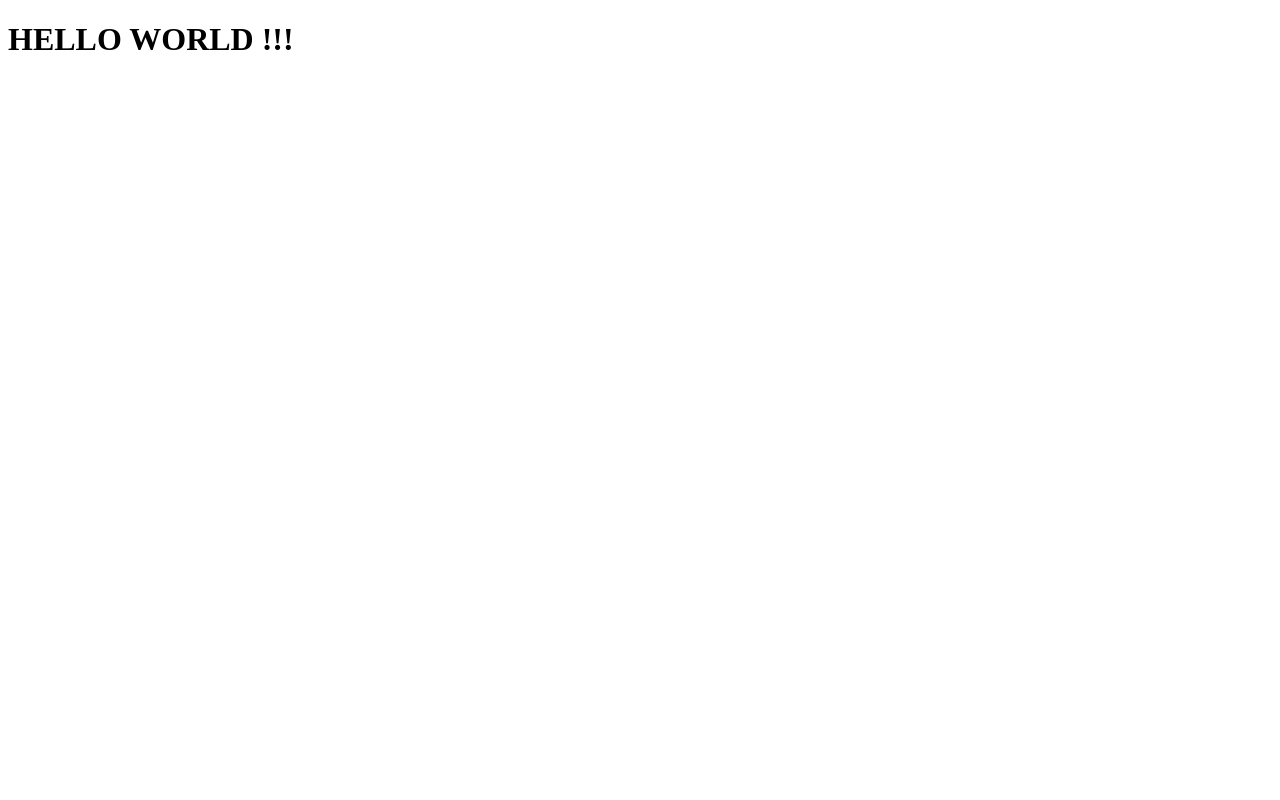
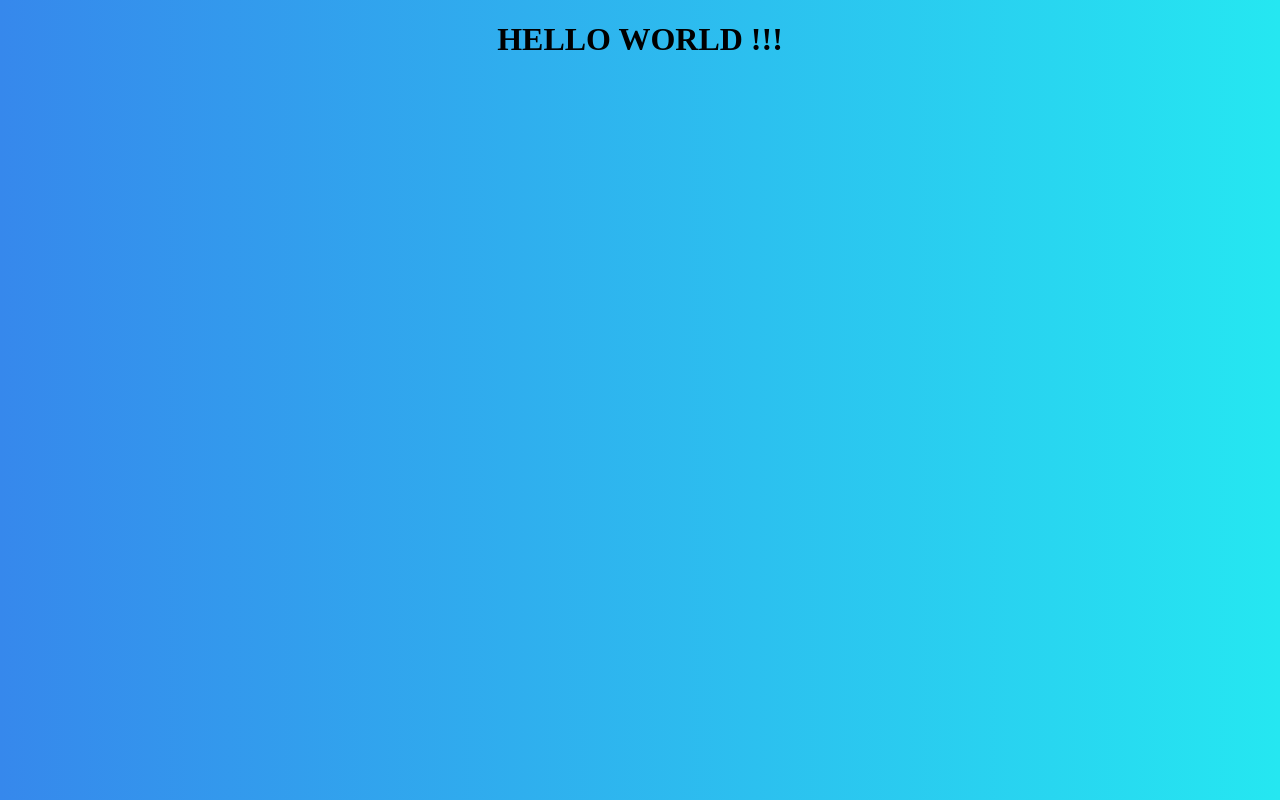
Before and after one commit to ScorchedSoul/GIT, a plain HTML site: page index.html in a window 1280 px wide. Drawn offline with Linux system fonts and the light colour scheme.

Commit message:
css added

```diff
--- a/index.html
+++ b/index.html
@@ -5,6 +5,9 @@
     <meta http-equiv="X-UA-Compatible" content="IE=edge">
     <meta name="viewport" content="width=device-width, initial-scale=1.0">
     <title>Document</title>
+
+    <link rel="stylesheet" href="./styles.css">
+
 </head>
 <body>
     <h1>HELLO WORLD !!!</h1>
--- /dev/null
+++ b/styles.css
@@ -0,0 +1,7 @@
+/*   CSS STYLING   */
+
+body
+{
+    background: linear-gradient(to right , rgb(54, 136, 236) , rgb(37, 231, 241));
+    text-align: center;
+}
```
